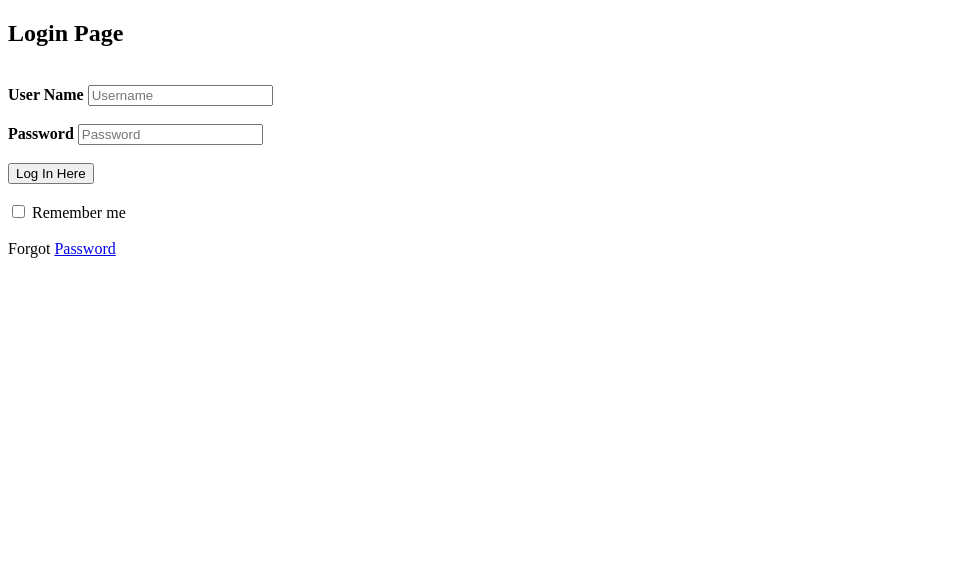
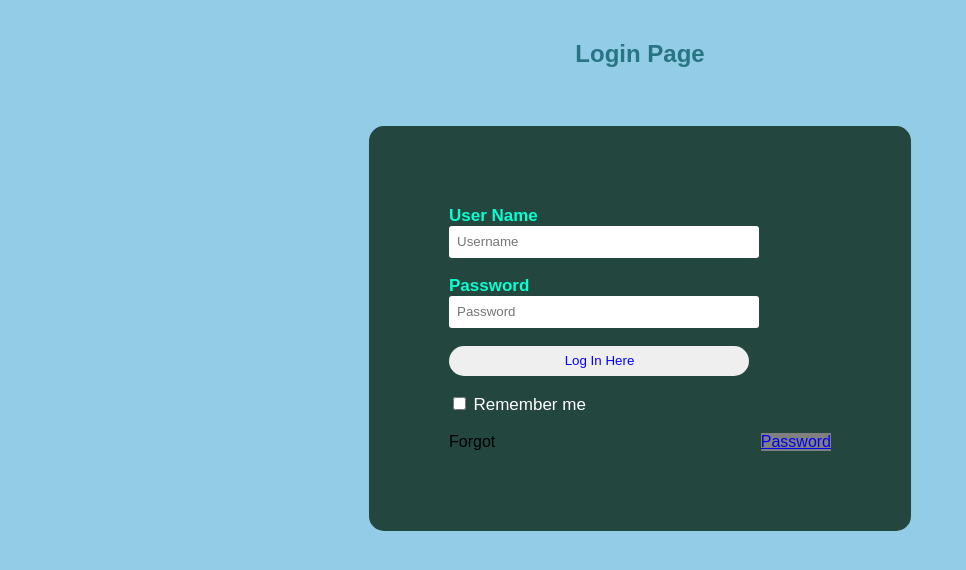
Before and after one commit to Ali2053/FSD1, a plain HTML site: page index.html in a window 1280 px wide. Shown: the whole page, without its empty margins (0-966 px from the left). Drawn offline with Linux system fonts and the light colour scheme.

Commit message:
Add files via upload

```diff
--- a/index.html
+++ b/index.html
@@ -2,8 +2,67 @@
 <html>
 <head>
     <title>Login Form</title>
-    <link rel="stylesheet" type="text/css" href="css/style.css">
+
 </head>
+<style>body
+    {
+        margin: 0;
+        padding: 0;
+        background-color:#6abadeba;
+        font-family: 'Arial';
+    }
+    .login{
+            width: 382px;
+            overflow: hidden;
+            margin: auto;
+            margin: 20 0 0 450px;
+            padding: 80px;
+            background: #23463f;
+            border-radius: 15px ;
+
+    }
+    h2{
+        text-align: center;
+        color: #277582;
+        padding: 20px;
+    }
+    label{
+        color: #08ffd1;
+        font-size: 17px;
+    }
+    #Uname{
+        width: 300px;
+        height: 30px;
+        border: none;
+        border-radius: 3px;
+        padding-left: 8px;
+    }
+    #Pass{
+        width: 300px;
+        height: 30px;
+        border: none;
+        border-radius: 3px;
+        padding-left: 8px;
+
+    }
+    #log{
+        width: 300px;
+        height: 30px;
+        border: none;
+        border-radius: 17px;
+        padding-left: 7px;
+        color: blue;
+
+
+    }
+    span{
+        color: white;
+        font-size: 17px;
+    }
+    a{
+        float: right;
+        background-color: grey;
+    }  </style>
 <body>
     <h2>Login Page</h2><br>
     <div class="login">
```
